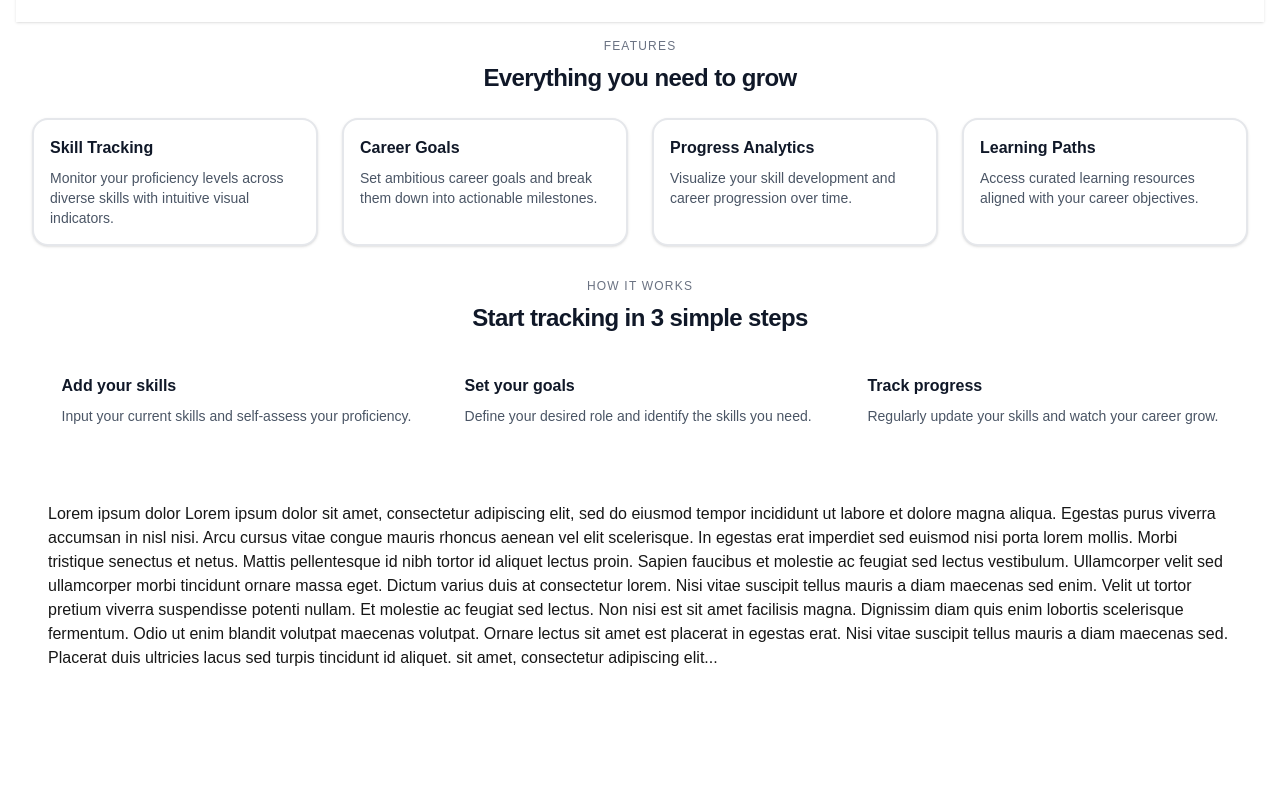
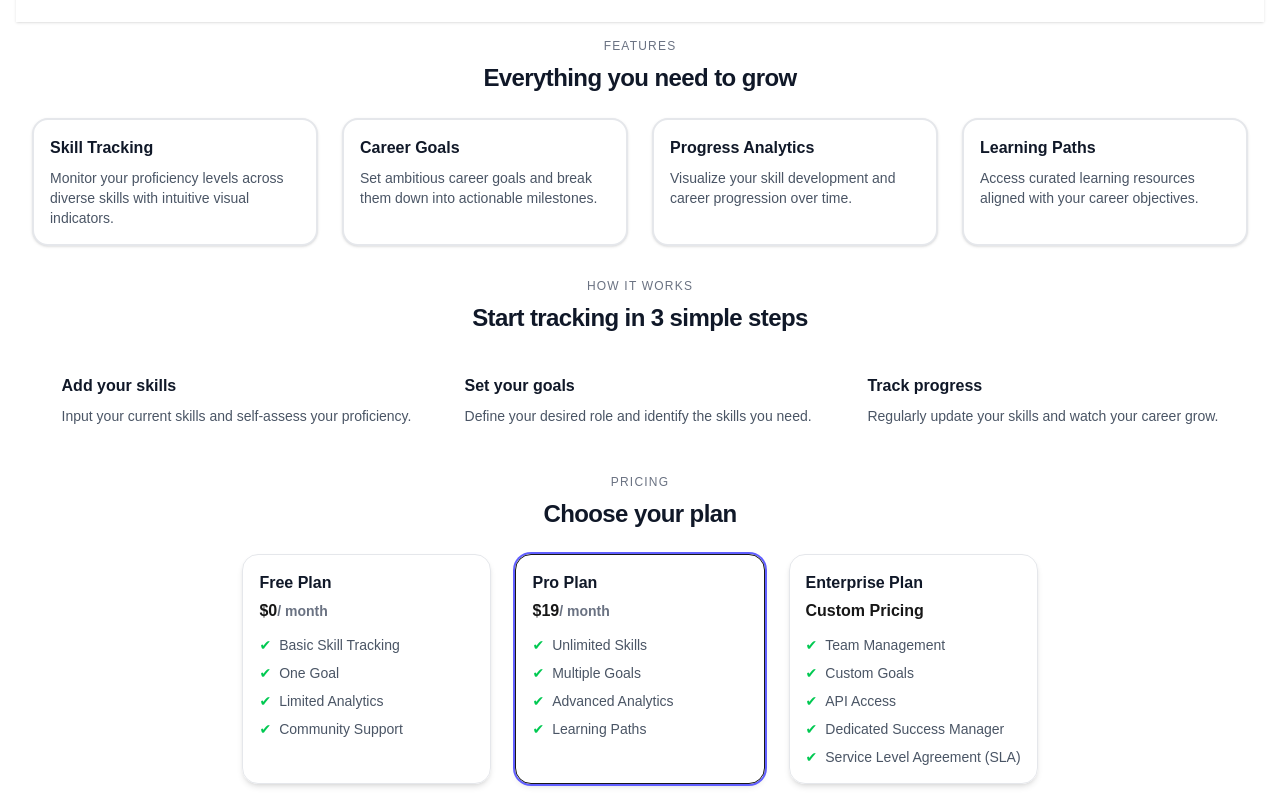
Before and after one commit to Neda0o0/skill-career-tracker, a Next.js app in the folder frontend/: page / in a window 1280 px wide. Shown: the part 493-1293 px from the top of the page. Before the commit the page ends 1195 px from the top, so only its background shows below. Built offline with nearby package versions, Linux system fonts and the light colour scheme.

Commit message:
Add Pricing's files

```diff
--- a/frontend/src/app/page.js
+++ b/frontend/src/app/page.js
@@ -2,6 +2,7 @@ import Hero from "@/components/sections/Hero/Hero";
 import Features from "@/components/sections/Features/Features";
 import Header from "@/components/layout/Header/Header";
 import HowItWorks from "@/components/sections/HowItWorks/HowItWorks";
+import Pricing from "@/components/sections/Pricing/Pricing";
 export default function Home() {
   return (
     <main>
@@ -11,28 +12,7 @@ export default function Home() {
           <Hero />
           <Features />
           <HowItWorks />
-          <div className="mt-3 p-8 ">
-            <p>
-              Lorem ipsum dolor Lorem ipsum dolor sit amet, consectetur
-              adipiscing elit, sed do eiusmod tempor incididunt ut labore et
-              dolore magna aliqua. Egestas purus viverra accumsan in nisl nisi.
-              Arcu cursus vitae congue mauris rhoncus aenean vel elit
-              scelerisque. In egestas erat imperdiet sed euismod nisi porta
-              lorem mollis. Morbi tristique senectus et netus. Mattis
-              pellentesque id nibh tortor id aliquet lectus proin. Sapien
-              faucibus et molestie ac feugiat sed lectus vestibulum. Ullamcorper
-              velit sed ullamcorper morbi tincidunt ornare massa eget. Dictum
-              varius duis at consectetur lorem. Nisi vitae suscipit tellus
-              mauris a diam maecenas sed enim. Velit ut tortor pretium viverra
-              suspendisse potenti nullam. Et molestie ac feugiat sed lectus. Non
-              nisi est sit amet facilisis magna. Dignissim diam quis enim
-              lobortis scelerisque fermentum. Odio ut enim blandit volutpat
-              maecenas volutpat. Ornare lectus sit amet est placerat in egestas
-              erat. Nisi vitae suscipit tellus mauris a diam maecenas sed.
-              Placerat duis ultricies lacus sed turpis tincidunt id aliquet. sit
-              amet, consectetur adipiscing elit...
-            </p>
-          </div>
+          <Pricing />
         </div>
       </div>
     </main>
--- a/frontend/src/components/sections/Pricing/Pricing.jsx
+++ b/frontend/src/components/sections/Pricing/Pricing.jsx
@@ -1,5 +1,48 @@
+import pricingPlans from "@/components/sections/Pricing/pricing.data";
+
 const Pricing = () => {
-  return <div>Enter</div>;
+  return (
+    <section className="flex flex-col justify-center items-center p-4">
+      <span className="text-xs font-medium tracking-widest text-gray-500">
+        PRICING
+      </span>
+      <h2 className="mt-2 text-2xl font-semibold tracking-tight text-gray-900 dark:text-white">
+        Choose your plan
+      </h2>
+      <div className="mt-6">
+        <ul className="grid md:grid-cols-3 gap-6">
+          {pricingPlans.map((item) => (
+            <li
+              key={item.id}
+              className={`p-4 rounded-2xl border shadow-md ${
+                item.isPopular ? "ring-2 ring-indigo-500" : "border-gray-200"
+              }`}
+            >
+              <h3 className="font-semibold text-gray-900">{item.title}</h3>
+              {item.price !== null ? (
+                <span className="block mt-1 font-bold">
+                  ${item.price}
+                  <span className="text-sm text-gray-500">
+                    / {item.billingPeriod}
+                  </span>
+                </span>
+              ) : (
+                <span className="block mt-1 font-bold">{item.priceCustom}</span>
+              )}
+              <ul className="mt-3 space-y-2 text-sm text-gray-600">
+                {item.description.map((desc, index) => (
+                  <li key={index} className="flex items-center gap-2">
+                    <span className="text-green-500">✔</span>
+                    <span>{desc}</span>
+                  </li>
+                ))}
+              </ul>
+            </li>
+          ))}
+        </ul>
+      </div>
+    </section>
+  );
 };
 
 export default Pricing;
--- /dev/null
+++ b/frontend/src/components/sections/Pricing/pricing.data.js
@@ -0,0 +1,44 @@
+const pricingPlans = [
+  {
+    id: 1,
+    title: "Free Plan",
+    price: 0,
+    billingPeriod: "month",
+    description: [
+      "Basic Skill Tracking",
+      "One Goal",
+      "Limited Analytics",
+      "Community Support",
+    ],
+  },
+  {
+    id: 2,
+    title: "Pro Plan",
+    price: 19,
+    billingPeriod: "month",
+    isPopular: true,
+    description: [
+      "Unlimited Skills",
+      "Multiple Goals",
+      "Advanced Analytics",
+      "Learning Paths",
+    ],
+  },
+  {
+    id: 3,
+    title: "Enterprise Plan",
+    price: null,
+    priceCustom: "Custom Pricing",
+    billingPeriod: "month",
+    isCustom: true,
+    description: [
+      "Team Management",
+      "Custom Goals",
+      "API Access",
+      "Dedicated Success Manager",
+      "Service Level Agreement (SLA)",
+    ],
+  },
+];
+
+export default pricingPlans;
```
